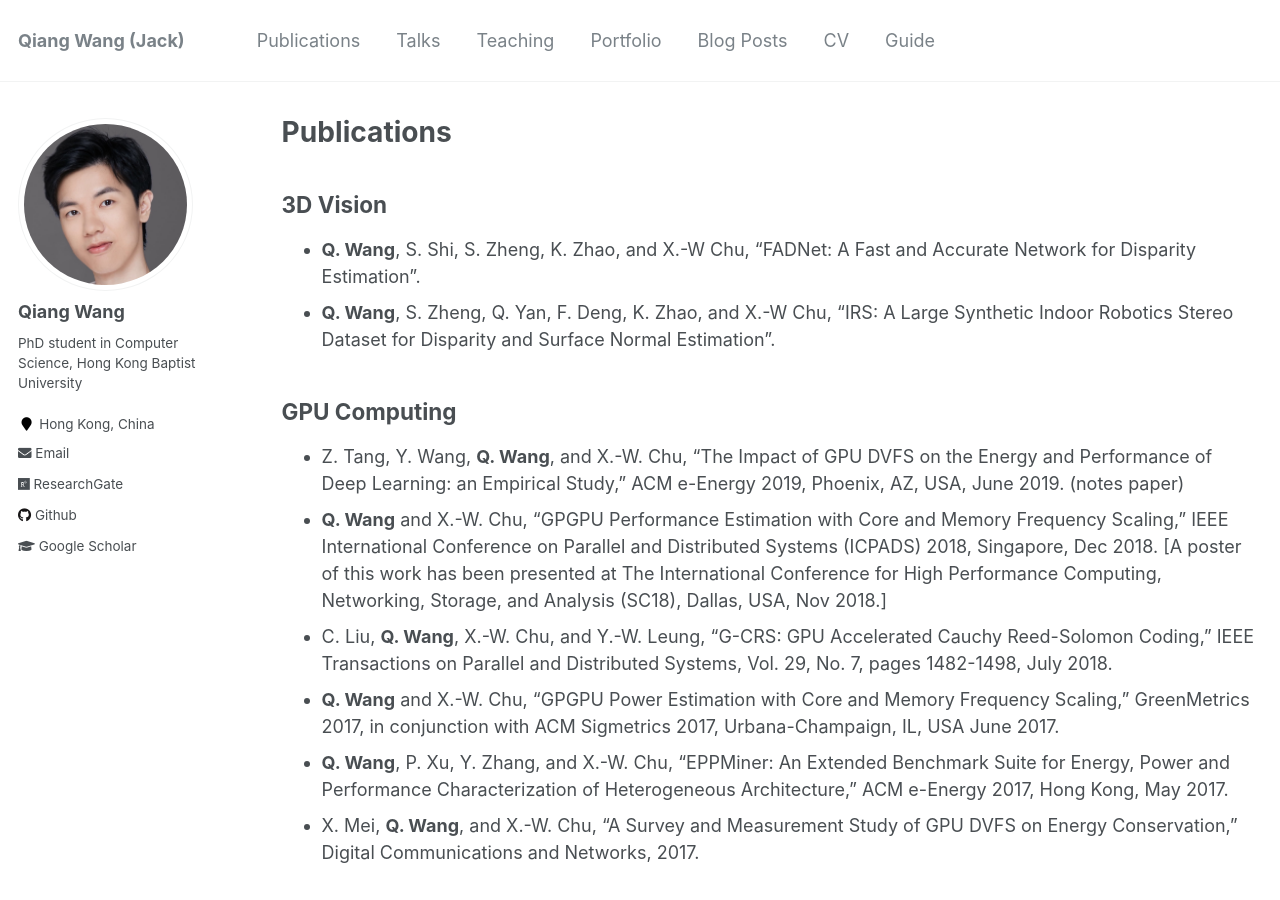
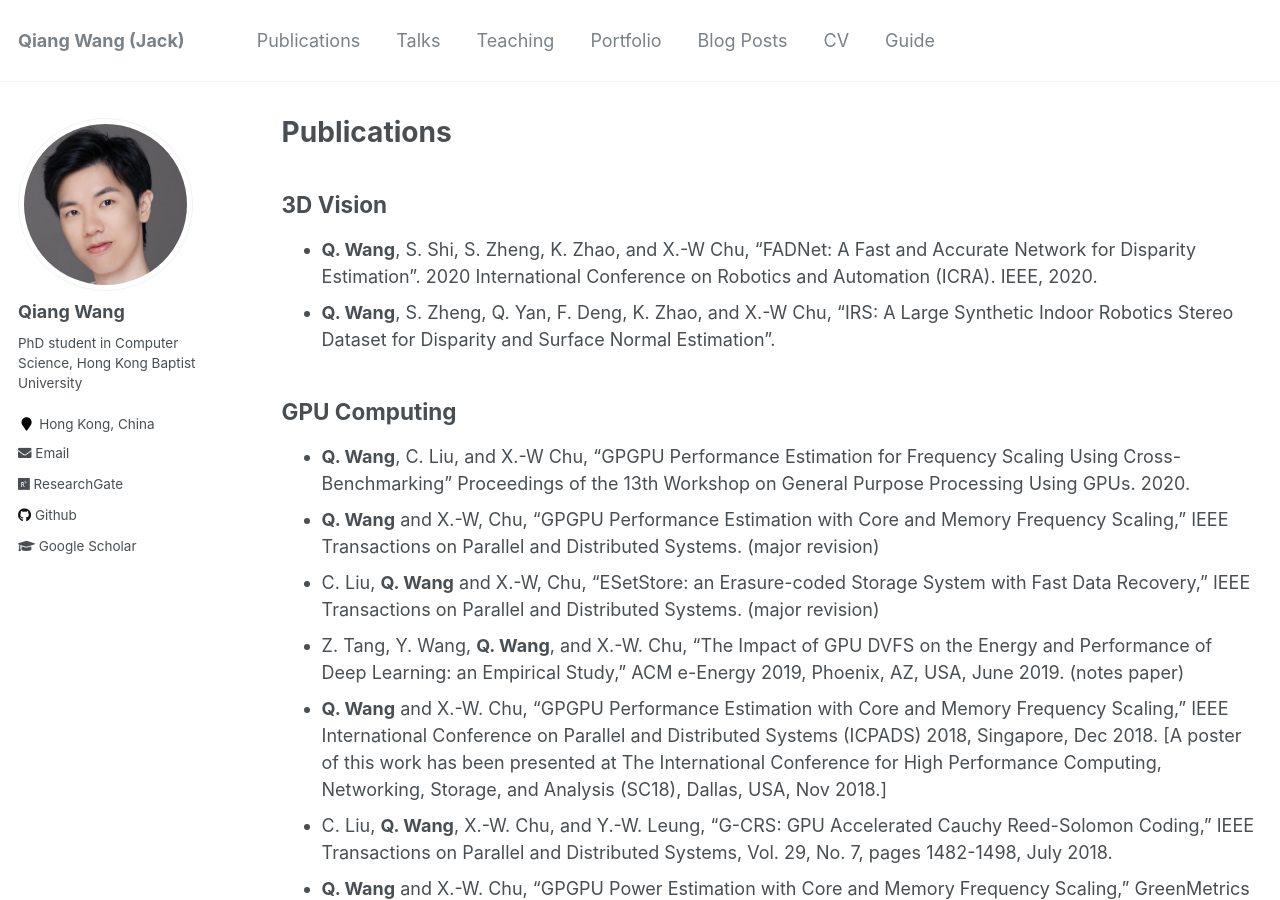
Before and after one commit to blackjack2015/blackjack2015.github.io, a Jekyll site: the page built from _pages/publications.md, in a window 1280 px wide and 900 px high. Built offline with Jekyll 4.4.1, drawn with Linux system fonts in a browser that asks for light colours.

Commit message:
Update publications.

```diff
--- a/_pages/publications.md
+++ b/_pages/publications.md
@@ -18,10 +18,13 @@ author_profile: true
 -->
 
 ## 3D Vision
-+ **Q. Wang**, S. Shi, S. Zheng, K. Zhao, and X.-W Chu, "FADNet: A Fast and Accurate Network for Disparity Estimation".
++ **Q. Wang**, S. Shi, S. Zheng, K. Zhao, and X.-W Chu, "FADNet: A Fast and Accurate Network for Disparity Estimation". 2020 International Conference on Robotics and Automation (ICRA). IEEE, 2020.
 + **Q. Wang**, S. Zheng, Q. Yan, F. Deng, K. Zhao, and X.-W Chu, "IRS: A Large Synthetic Indoor Robotics Stereo Dataset for Disparity and Surface Normal Estimation".
 
 ## GPU Computing
++ **Q. Wang**, C. Liu, and X.-W Chu, "GPGPU Performance Estimation for Frequency Scaling Using Cross-Benchmarking" Proceedings of the 13th Workshop on General Purpose Processing Using GPUs. 2020.
++ **Q. Wang** and X.-W, Chu, "GPGPU Performance Estimation with Core and Memory Frequency Scaling," IEEE Transactions on Parallel and Distributed Systems. (major revision)
++ C. Liu, **Q. Wang** and X.-W, Chu, "ESetStore: an Erasure-coded Storage System with Fast Data Recovery," IEEE Transactions on Parallel and Distributed Systems. (major revision)
 + Z. Tang, Y. Wang, **Q. Wang**, and X.-W. Chu, "The Impact of GPU DVFS on the Energy and Performance of Deep Learning: an Empirical Study," ACM e-Energy 2019, Phoenix, AZ, USA, June 2019. (notes paper)
 + **Q. Wang** and X.-W. Chu, "GPGPU Performance Estimation with Core and Memory Frequency Scaling," IEEE International Conference on Parallel and Distributed Systems (ICPADS) 2018, Singapore, Dec 2018. [A poster of this work has been presented at The International Conference for High Performance Computing, Networking, Storage, and Analysis (SC18), Dallas, USA, Nov 2018.]
 + C. Liu, **Q. Wang**, X.-W. Chu, and Y.-W. Leung, "G-CRS: GPU Accelerated Cauchy Reed-Solomon Coding," IEEE Transactions on Parallel and Distributed Systems, Vol. 29, No. 7, pages 1482-1498, July 2018.
```
